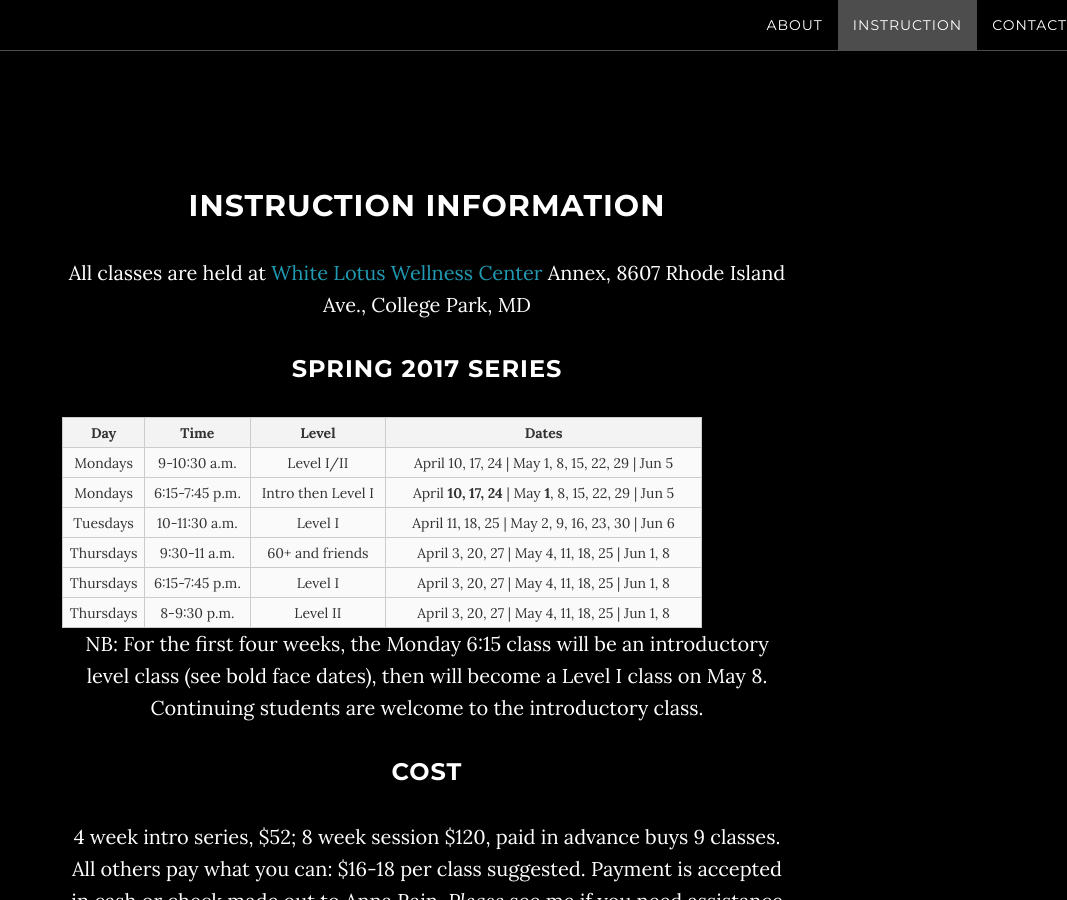
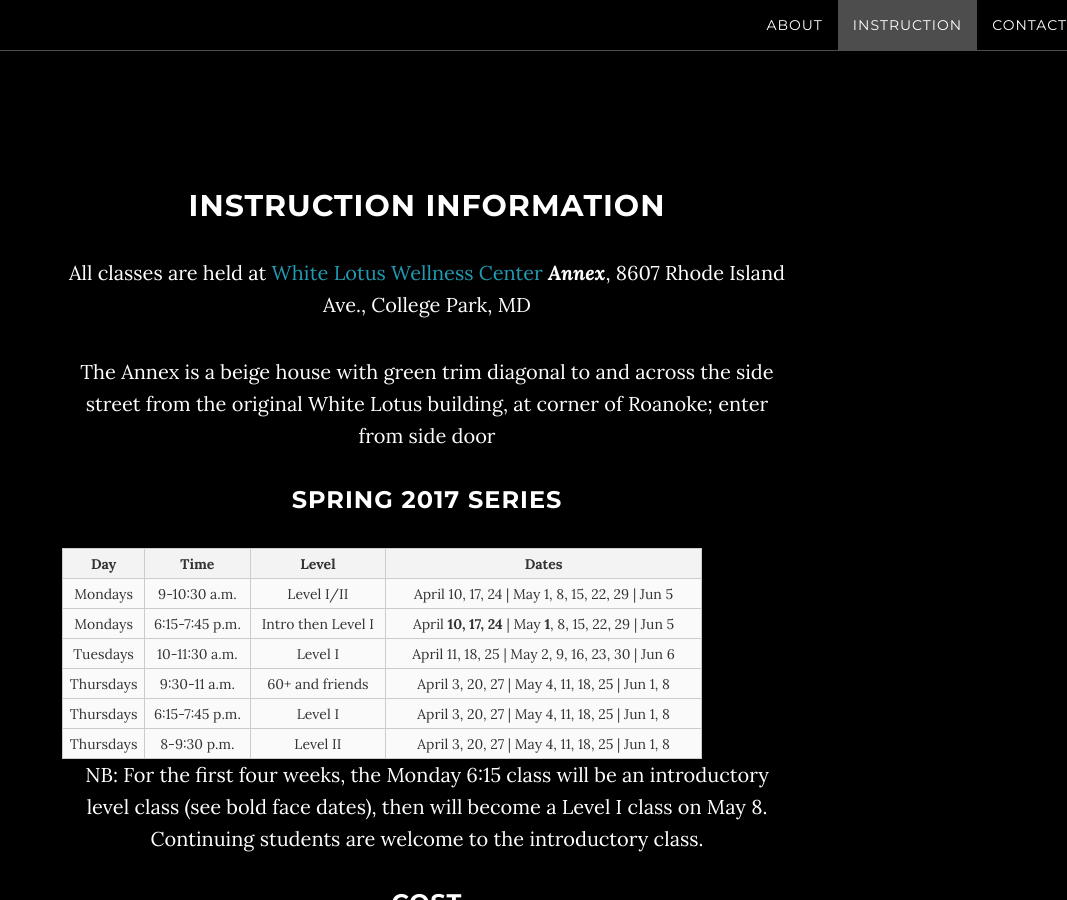
Before and after one commit to AnnaRainYoga/annarainyoga.github.io, a Jekyll site: the page built from index.html, in a window 1280 px wide and 900 px high, scrolled down 2933 px. Shown: the whole window, without its empty margins (213-1280 px from the left). Built offline with Jekyll 4.4.1, drawn with Linux system fonts in a browser that asks for light colours.

Commit message:
updated directions in instruction.html

```diff
--- a/_includes/instruction.html
+++ b/_includes/instruction.html
@@ -4,8 +4,10 @@
             <div class="container">
                 <div class="col-lg-8 col-lg-offset-2">
                     <h2>Instruction Information</h2>
-                    <p>All classes are held at <a href="http://www.whitelotuswellnesscenter.org/">White Lotus Wellness Center</a> Annex,
-                    8607 Rhode Island Ave., College Park, MD</p>
+                    <p>All classes are held at <a href="http://www.whitelotuswellnesscenter.org/">White Lotus Wellness Center</a>
+			    <i><b>Annex</b></i>, 8607 Rhode Island Ave., College Park, MD</p>
+	            <p>The Annex is a beige house with green trim diagonal to and across the side street from
+			    the original White Lotus building, at corner of Roanoke; enter from side door</p>
 
                     <h3>Spring 2017 Series</h3>
 			<div class="contatiner">
```
